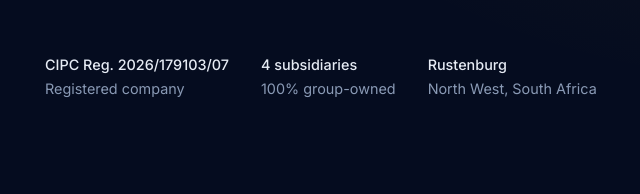
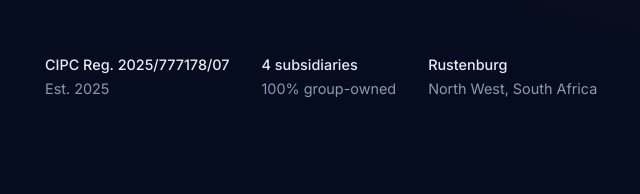
Before and after one commit to limekaya65/lunaneleholdings-website, a plain HTML site: page public/index.html in a window 1280 px wide. Shown: the part 606-800 px from the top of the page, 79-719 px from the left. Drawn offline with nearby package versions, Linux system fonts and the light colour scheme.

Commit message:
Correct Holdings CIPC registration number to 2025/777178/07
Co-Authored-By: Claude Opus 5.5 <noreply@anthropic.com>
Claude-Session: https://claude.ai/code/session_01AXVySp9nkoAD4CSatyRYDQ

```diff
--- a/public/index.html
+++ b/public/index.html
@@ -108,7 +108,7 @@ footer .wrap{display:flex;justify-content:space-between;gap:20px;flex-wrap:wrap}
       <a class="btn ghost" href="#group">See what we do</a>
     </div>
     <div class="facts">
-      <div><b>CIPC Reg. 2026/179103/07</b>Registered company</div>
+      <div><b>CIPC Reg. 2025/777178/07</b>Est. 2025</div>
       <div><b>4 subsidiaries</b>100% group-owned</div>
       <div><b>Rustenburg</b>North West, South Africa</div>
     </div>
@@ -182,7 +182,7 @@ footer .wrap{display:flex;justify-content:space-between;gap:20px;flex-wrap:wrap}
 
 <footer>
   <div class="wrap">
-    <span>© 2026 Lunanele Holdings Pty Ltd · CIPC Reg. 2026/179103/07 · Republic of South Africa</span>
+    <span>© 2026 Lunanele Holdings Pty Ltd · CIPC Reg. 2025/777178/07 · Republic of South Africa</span>
     <span>Personal information is handled under POPIA and used only to respond to your enquiry.</span>
   </div>
 </footer>
```
